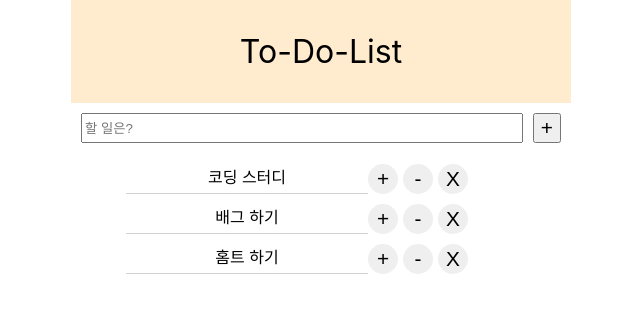
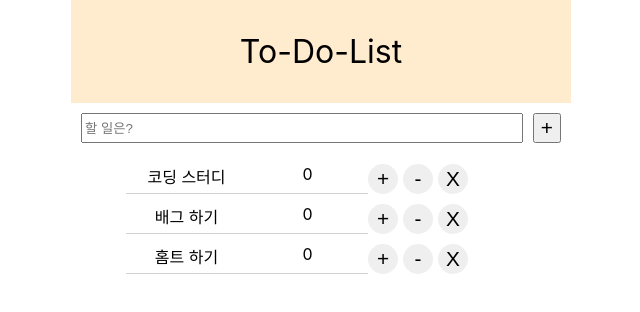
Before and after one commit to playck/to-do-list-test, a React (Create React App) app: page / in a window 1280 px wide. Shown: the top 312 px of the page, without its empty margins (319-959 px from the left). Built offline with nearby package versions, Linux system fonts and the light colour scheme.

Commit message:
Add Function increase Todo count

```diff
--- a/src/App.jsx
+++ b/src/App.jsx
@@ -12,7 +12,11 @@ function App({ presenter }) {
 
   const handleRemoveTodo = useCallback((todo) => {
     presenter.removeTodo(todo, setTodos);
-  });
+  }, []);
+
+  const handleIncrease = useCallback((todo) => {
+    presenter.increaseTodoCount(todo, setTodos);
+  }, []);
 
   return (
     <div className="App">
@@ -22,6 +26,7 @@ function App({ presenter }) {
           todos={todos}
           handleAddTodo={handleAddTodo}
           handleRemoveTodo={handleRemoveTodo}
+          handleIncrease={handleIncrease}
         />
       </div>
     </div>
--- a/src/components/todo.jsx
+++ b/src/components/todo.jsx
@@ -1,11 +1,12 @@
 import React from "react";
 
-const Todo = ({ todo, handleRemoveTodo }) => {
+const Todo = ({ todo, handleRemoveTodo, handleIncrease }) => {
   return (
     <li className="todo">
       <span>{todo.name}</span>
+      <span>{todo.count}</span>
       <div className="button_wrapper">
-        <button>+</button>
+        <button onClick={() => handleIncrease(todo)}>+</button>
         <button>-</button>
         <button onClick={() => handleRemoveTodo(todo)}>X</button>
       </div>
--- a/src/components/todoForm.jsx
+++ b/src/components/todoForm.jsx
@@ -2,13 +2,23 @@ import React from "react";
 import Todo from "./todo";
 import TodoAddForm from "./todoAddForm";
 
-const TodoForm = ({ todos, handleAddTodo, handleRemoveTodo }) => {
+const TodoForm = ({
+  todos,
+  handleAddTodo,
+  handleRemoveTodo,
+  handleIncrease,
+}) => {
   return (
     <div className="todo_form">
       <TodoAddForm handleAddTodo={handleAddTodo} />
       <ul>
         {todos.map((todo) => (
-          <Todo key={todo.id} todo={todo} handleRemoveTodo={handleRemoveTodo} />
+          <Todo
+            key={todo.id}
+            todo={todo}
+            handleRemoveTodo={handleRemoveTodo}
+            handleIncrease={handleIncrease}
+          />
         ))}
       </ul>
     </div>
--- a/src/components/todo_presenter.js
+++ b/src/components/todo_presenter.js
@@ -7,13 +7,23 @@ export default class TodoPresenter {
     return this.todos;
   }
 
-  addTodo(name, update) {
-    this.todos = [...this.todos, { id: Date.now(), name }];
+  addTodo(todo, update) {
+    this.todos = [...this.todos, { id: Date.now(), todo }];
     update(this.todos);
   }
 
-  removeTodo(name, update) {
-    this.todos = this.todos.filter((todo) => todo.id !== name.id);
+  removeTodo(todo, update) {
+    this.todos = this.todos.filter((el) => todo.id !== el.id);
+    update(this.todos);
+  }
+
+  increaseTodoCount(todo, update) {
+    this.todos = this.todos.map((el) => {
+      if (el.id === todo.id) {
+        return { ...todo, count: todo.count + 1 };
+      }
+      return el;
+    });
     update(this.todos);
   }
 }
```
